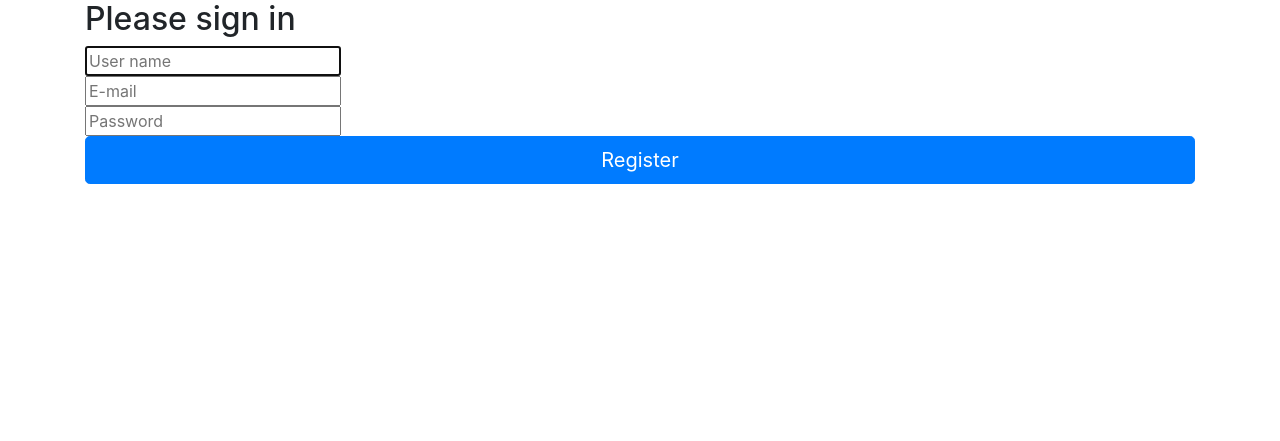
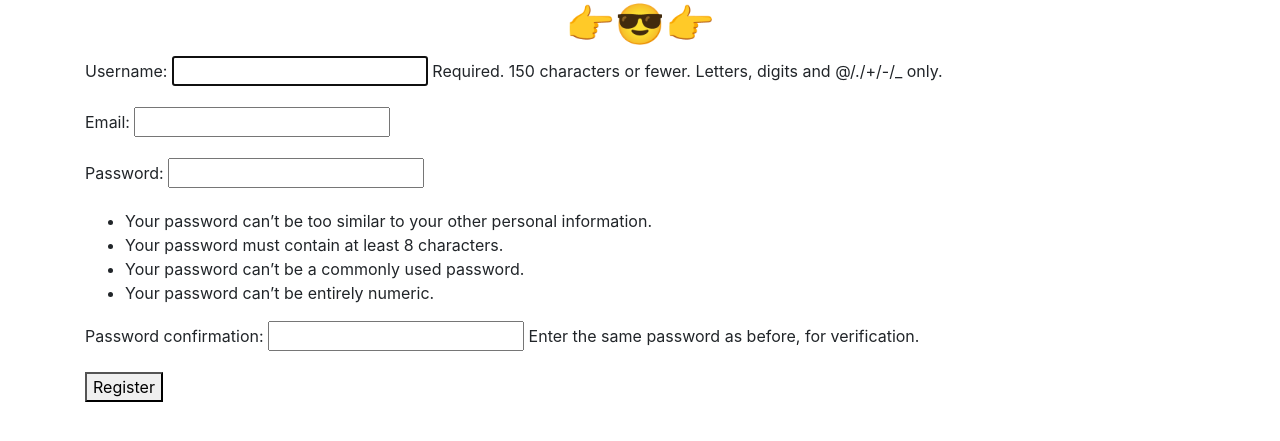
Before and after one commit to ameyarao98/ProjectZoop, a Django app: template zooop/projectzoop/zoop/templates/zoop/register.html in a window 1280 px wide. Shown: the top 441 px of the page. Run offline with Django 3.2, Linux system fonts and the light colour scheme; the template is opened without the code that fills it: values that come from a table or form of the project are taken from there, others are empty; some libraries are stand-ins or nearby versions.

Commit message:
Basic registration form added

```diff
--- a/zooop/projectzoop/zoop/forms.py
+++ b/zooop/projectzoop/zoop/forms.py
@@ -1,19 +1,17 @@
 from django import forms
+from django.contrib.auth.models import User
+from django.contrib.auth.forms import UserCreationForm
 
-class UserRegistrationForm(forms.Form):
-    username = forms.CharField(
-        required = True,
-        label = 'Username',
-        max_length = 30
-    )
-    email = forms.CharField(
-        required = True,
-        label = 'Email',
-        max_length = 32,
-    )
-    password = forms.CharField(
-        required = True,
-        label = 'Password',
-        max_length = 32,
-        widget = forms.PasswordInput()
-    )
+class UserRegistrationForm(UserCreationForm):
+    email = forms.EmailField(required=True)
+
+    class Meta:
+        model = User
+        fields = ("username", "email", "password1", "password2")
+
+    def save(self, commit=True):
+        user = super(UserRegistrationForm, self).save(commit=False)
+        user.email = self.cleaned_data["email"]
+        if commit:
+            user.save()
+        return user
--- a/zooop/projectzoop/zoop/templates/zoop/login_base.html
+++ b/zooop/projectzoop/zoop/templates/zoop/login_base.html
@@ -3,13 +3,12 @@
 <html lang="en">
   <head>
     <link rel="shortcut icon" type="image/x-icon" href="{% static 'zoop/favicon.ico' %}">
-    <title>Login</title>
+    <title>Zoop</title>
     <meta charset="utf-8">
     <meta name="viewport" content="width=device-width, initial-scale=1, shrink-to-fit=no">
     <meta name="description" content="">
     <meta name="author" content="">
 
-    <title>Zoop</title>
 
     <!-- Bootstrap core CSS -->
     <link rel="stylesheet" href="https://maxcdn.bootstrapcdn.com/bootstrap/4.0.0-beta.2/css/bootstrap.min.css" integrity="sha384-PsH8R72JQ3SOdhVi3uxftmaW6Vc51MKb0q5P2rRUpPvrszuE4W1povHYgTpBfshb" crossorigin="anonymous">
--- a/zooop/projectzoop/zoop/templates/zoop/register.html
+++ b/zooop/projectzoop/zoop/templates/zoop/register.html
@@ -1,51 +1,8 @@
-{% load static %}
-<!DOCTYPE html>
-<html lang="en">
-  <head>
-    <link rel="shortcut icon" type="image/x-icon" href="{% static 'zoop/favicon.ico' %}">
-    <title>Register</title>
-    <meta charset="utf-8">
-    <meta name="viewport" content="width=device-width, initial-scale=1, shrink-to-fit=no">
-    <meta name="description" content="">
-    <meta name="author" content="">
-
-    <title>Register</title>
-
-    <!-- Bootstrap core CSS -->
-    <link rel="stylesheet" href="https://maxcdn.bootstrapcdn.com/bootstrap/4.0.0-beta.2/css/bootstrap.min.css" integrity="sha384-PsH8R72JQ3SOdhVi3uxftmaW6Vc51MKb0q5P2rRUpPvrszuE4W1povHYgTpBfshb" crossorigin="anonymous">
-
-    <!-- Custom styles for this template -->
-    <link href="signin.css" rel="stylesheet">
-  </head>
-
-  <body>
-    <div class="container">
-
-      <form method="post" action="{% url 'register' %}">
-        <h2 class="form-signin-heading">Please sign in</h2>
-        <!--<label for="inputEmail" class="sr-only">Email address</label>
-        <input type="email" id="inputEmail" class="form-control" placeholder="Email address" required autofocus>
-        <label for="inputPassword" class="sr-only">Password</label>
-        <input type="password" id="inputPassword" class="form-control" placeholder="Password" required> -->
-        {% csrf_token %}
-        <fieldset>
-        	  <div>
-        	    <input placeholder="User name" name="username" autofocus="">
-        	  </div>
-            <div>
-        	    <input placeholder="E-mail" name="email" type="email" value="">
-        	  </div>
-        	  <div>
-        	    <input placeholder="Password" name="password" type="password" value="">
-        	  </div>
-        </fieldset>
-
-
-        <button class="btn btn-lg btn-primary btn-block" type="submit">Register</button>
-
-
-      </form>
-
-    </div> <!-- /container -->
-  </body>
-</html>
+{% extends 'zoop/login_base.html' %}
+{% block content %}
+  <form method="post">
+    {% csrf_token %}
+    {{ form.as_p }}
+    <button type="submit">Register</button>
+  </form>
+{% endblock %}
--- a/zooop/projectzoop/zoop/urls.py
+++ b/zooop/projectzoop/zoop/urls.py
@@ -1,11 +1,11 @@
 from django.urls import path
 from django.contrib.auth import views as auth_views
 
-from . import views
+from . import views as core_views
 
 urlpatterns = [
-    path('', views.index, name='index'),
+    path('', core_views.index, name='index'),
     path('login', auth_views.login, name='login'),
     path('logout', auth_views.logout, name='logout'),
-    path('register', views.register, name='register'),
+    path('register', core_views.register, name='register'),
 ]
--- a/zooop/projectzoop/zoop/views.py
+++ b/zooop/projectzoop/zoop/views.py
@@ -17,7 +17,9 @@
 def register(request):
     if request.method == 'POST':
         form = UserRegistrationForm(request.POST)
+        print(form)
         if form.is_valid():
+            print('aaaa')
             form.save()
             username = form.cleaned_data.get('username')
             raw_password = form.cleaned_data.get('password1')
@@ -26,4 +28,4 @@
             return redirect('index')
     else:
         form = UserRegistrationForm()
-    return render(request, 'zoop/signup.html', {'form': form})
+    return render(request, 'zoop/register.html', {'form': form})
```
Also changed, not shown: zooop/projectzoop/db.sqlite3, zooop/projectzoop/zoop/templates/zoop/!signup.html (renamed from zooop/projectzoop/zoop/templates/zoop/signup.html).
